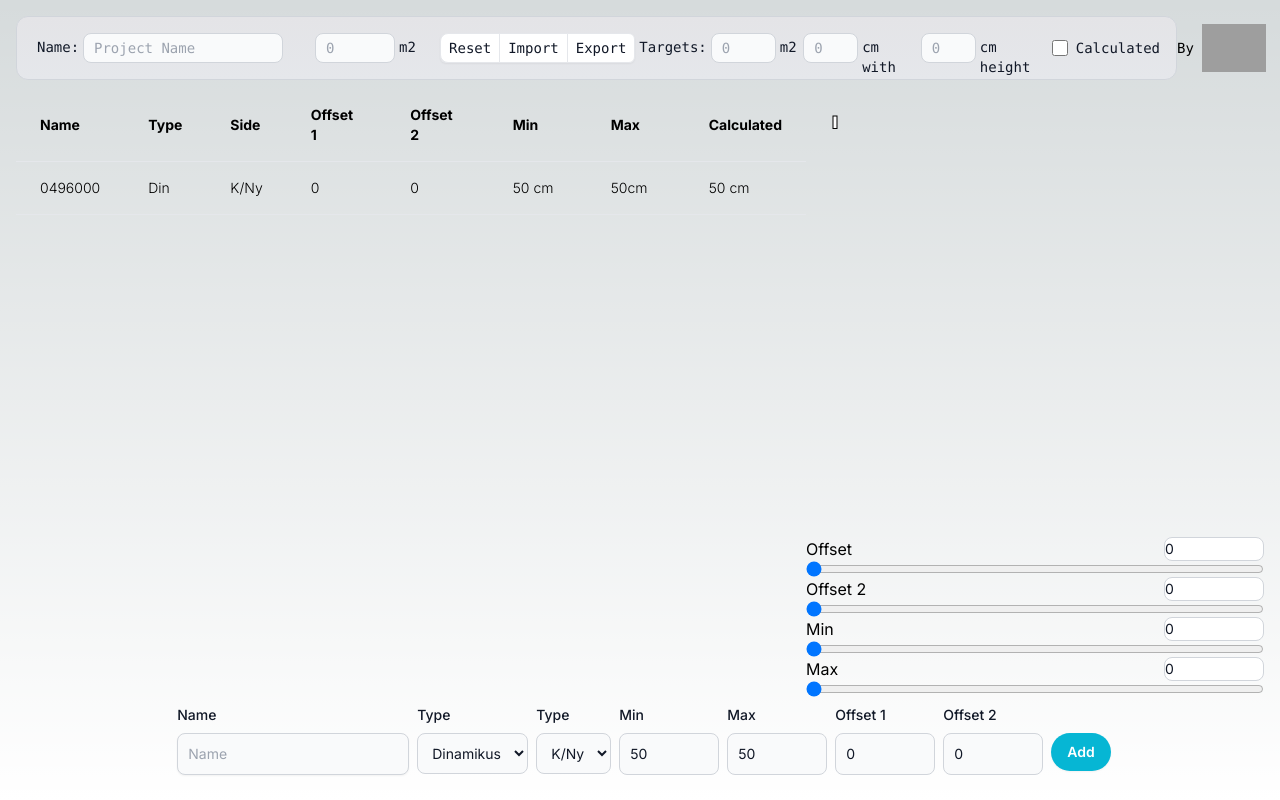
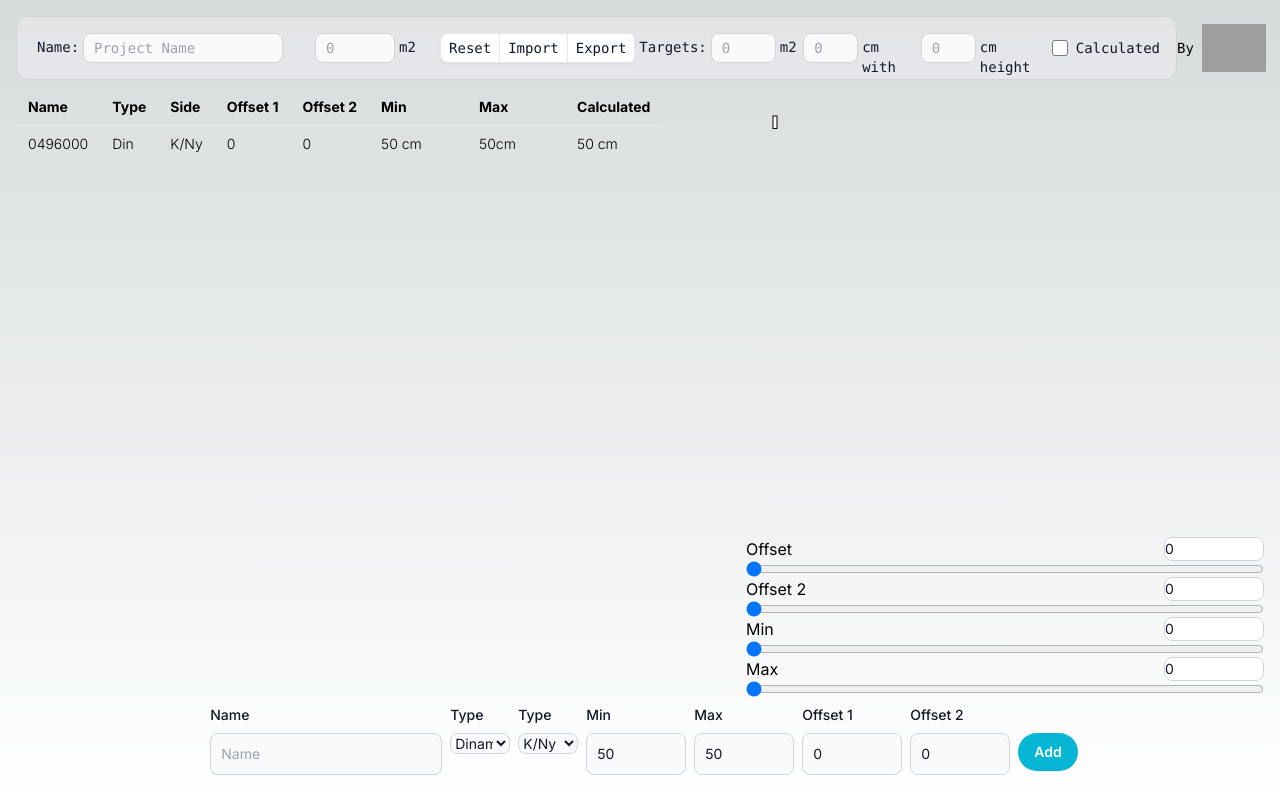
Before and after one commit to RedAty/building_structure_calculator, a Next.js app: page / in a window 1280 px wide. Both pictures are taken after a click on the button "Add". Built offline with nearby package versions, Linux system fonts and the light colour scheme; grey boxes are pictures that could not be loaded.

Commit message:
UI Update reduced paddings

```diff
--- a/src/app/itemInput.tsx
+++ b/src/app/itemInput.tsx
@@ -30,7 +30,7 @@ export const tailwindCSS = {
         " dark:placeholder-gray-400 dark:text-white dark:focus:ring-blue-500 dark:focus:border-blue-500" +
         " dark:shadow-sm-light",
     select: "bg-gray-50 border border-gray-300 text-gray-900 text-sm rounded-lg focus:ring-blue-500 " +
-        "focus:border-blue-500 block w-full p-2.5 dark:bg-gray-700 dark:border-gray-600 dark:placeholder-gray-400 " +
+        "focus:border-blue-500 block w-[60px] dark:bg-gray-700 dark:border-gray-600 dark:placeholder-gray-400 " +
         "dark:text-white dark:focus:ring-blue-500 dark:focus:border-blue-500",
     number: "bg-gray-50 border border-gray-300 text-gray-900 text-sm rounded-lg focus:ring-blue-500 " +
         "focus:border-blue-500 block w-full p-2.5 dark:bg-gray-700 dark:border-gray-600 dark:placeholder-gray-400 " +
--- a/src/app/page.tsx
+++ b/src/app/page.tsx
@@ -269,20 +269,20 @@ export default function Home() {
 
 
         <div className="overflow-x-auto w-full  h-[76vh]">
-            <div className="float-left w-[790px]">
+            <div className="float-left w-[730px]">
               <div className="overflow-x-auto inline-block" style={{maxHeight:'76vh'}}>
-                <table className="min-w-full text-left text-sm font-light max-w-[790px]">
+                <table className="min-w-full text-left text-sm font-light max-w-[730px]">
                   <thead className="border-b font-medium dark:border-neutral-500">
                   <tr>
-                    <th scope="col" className="px-6 py-4 hidden">#</th>
-                    <th scope="col" className="px-6 py-4">Name</th>
-                    <th scope="col" className="px-6 py-4">Type</th>
-                    <th scope="col" className="px-6 py-4">Side</th>
-                    <th scope="col" className="px-6 py-4">Offset 1</th>
-                    <th scope="col" className={absoluteEditor ? "px-6 py-4" : "px-6 py-4 hidden"}>Offset 2</th>
-                    <th scope="col" className="px-6 py-4">Min</th>
-                    <th scope="col" className="px-6 py-4">Max</th>
-                    <th scope="col" className="px-6 py-4">Calculated</th>
+                    <th scope="col" className="px-3 py-2 hidden">#</th>
+                    <th scope="col" className="px-3 py-2">Name</th>
+                    <th scope="col" className="px-3 py-2">Type</th>
+                    <th scope="col" className="px-3 py-2">Side</th>
+                    <th scope="col" className="px-3 py-2">Offset 1</th>
+                    <th scope="col" className={absoluteEditor ? "px-3 py-2" : "px-3 py-2 hidden"}>Offset 2</th>
+                    <th scope="col" className="px-3 py-2">Min</th>
+                    <th scope="col" className="px-3 py-2">Max</th>
+                    <th scope="col" className="px-3 py-2">Calculated</th>
 
                   </tr>
                   </thead>
@@ -290,9 +290,9 @@ export default function Home() {
                   {items.map((item, index) => (
                       <tr key={index} className={item.selected? "bg-sky-500/50"
                           : "border-b dark:border-neutral-500"} onClick={() => selectItem(item)}>
-                        <td className="whitespace-nowrap px-6 py-4 font-medium hidden">{index}</td>
-                        <td className="whitespace-nowrap px-6 py-4">{item.name}</td>
-                        <td className="whitespace-nowrap px-6 py-4">{
+                        <td className="whitespace-nowrap px-3 py-2 font-medium hidden">{index}</td>
+                        <td className="whitespace-nowrap px-3 py-2">{item.name}</td>
+                        <td className="whitespace-nowrap px-3 py-2">{
                           item.selected ?
                               <select defaultValue={item.type}
                                       onChange={(e) => updateItemById(item.id, {
@@ -303,7 +303,7 @@ export default function Home() {
                               </select>
                               : item.type.substring(0,3)
                         }</td>
-                        <td className="whitespace-nowrap px-6 py-4">{
+                        <td className="whitespace-nowrap px-3 py-2">{
                           item.selected ?
                               <select defaultValue={item.side}
                                       onChange={(e) => updateItemById(item.id, {
@@ -314,12 +314,12 @@ export default function Home() {
                               </select>
                               : item.side
                         }</td>
-                        <td className="whitespace-nowrap px-6 py-4">{item.column}</td>
-                        <td className="whitespace-nowrap px-6 py-4">{item.row}</td>
-                        <td className="whitespace-nowrap px-6 py-4 min-w-[98px]">{item.minLength} cm</td>
-                        <td className="whitespace-nowrap px-6 py-4 min-w-[98px]">{item.type !== inputTypes[1] ?
+                        <td className="whitespace-nowrap px-3 py-2">{item.column}</td>
+                        <td className="whitespace-nowrap px-3 py-2">{item.row}</td>
+                        <td className="whitespace-nowrap px-3 py-2 min-w-[98px]">{item.minLength} cm</td>
+                        <td className="whitespace-nowrap px-3 py-2 min-w-[98px]">{item.type !== inputTypes[1] ?
                             item.maxLength + 'cm' :'-'} </td>
-                        <td className="whitespace-nowrap px-6 py-4 min-w-[98px]">{item.calculated || '-'} cm</td>
+                        <td className="whitespace-nowrap px-3 py-2 min-w-[98px]">{item.calculated || '-'} cm</td>
 
                       </tr>
                   ))}
@@ -328,7 +328,7 @@ export default function Home() {
 
               </div>
             </div>
-          <div className="overflow-x-auto float-left h-full" style={{width:'calc(100% - 790px)'}}>
+          <div className="overflow-x-auto float-left h-full" style={{width:'calc(100% - 730px)'}}>
             <SVGDesigner items={items} selectItem={selectItem} updateItemById={updateItemById}
                          absoluteEditor={absoluteEditor} calculatedData={calculatedData} isCalculatedOn={calculatedData.isOn}/>
           </div>
```
